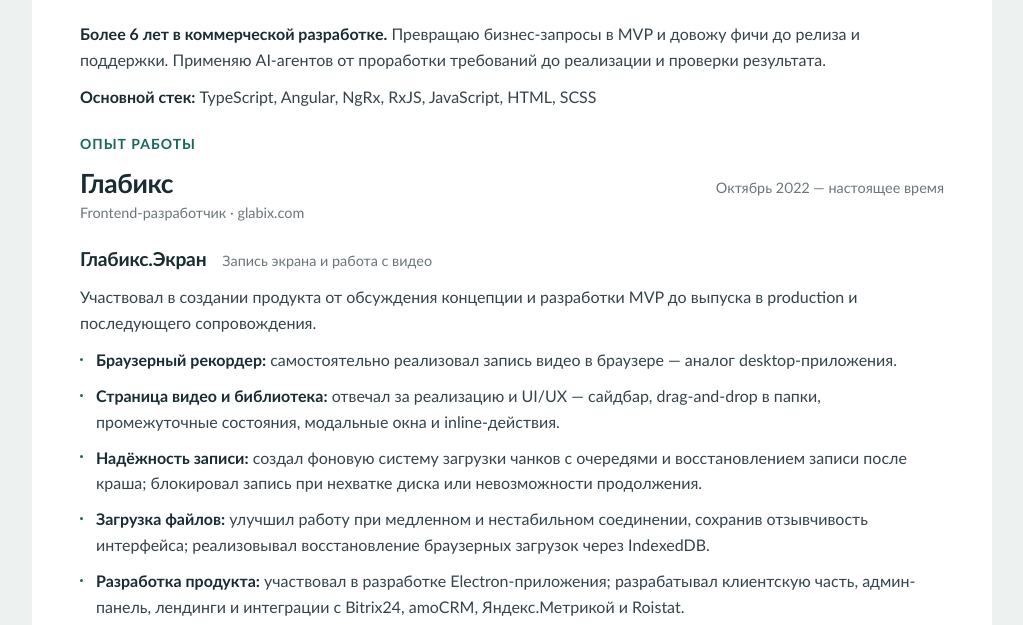
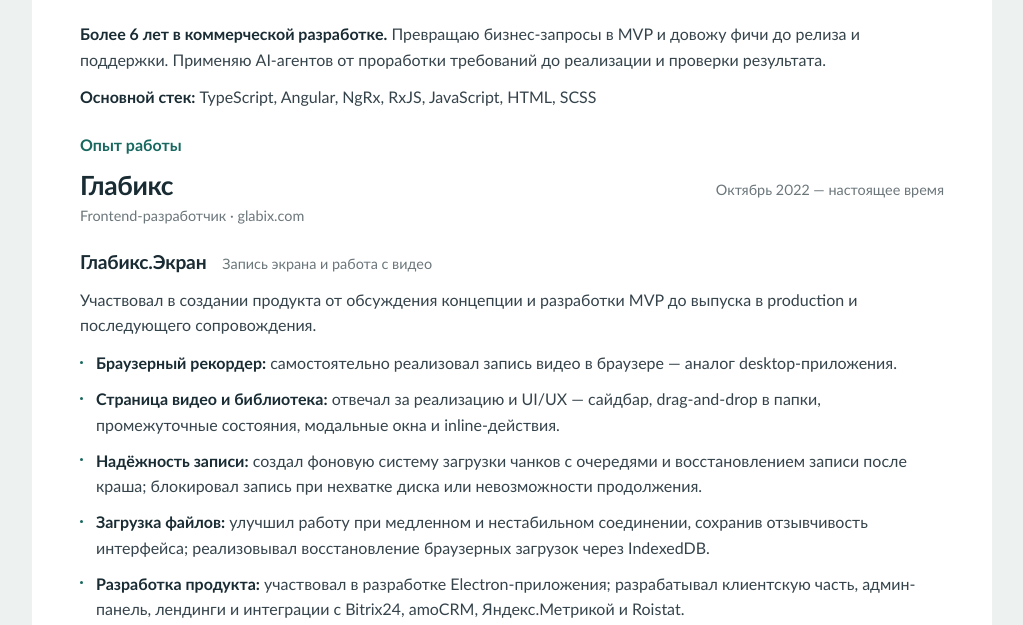
Before and after one commit to danzel123/resume, a plain HTML site: page index.html in a window 1280 px wide. Shown: the part 371-996 px from the top of the page, without its empty margins (128-1151 px from the left). Drawn offline with Linux system fonts and the light colour scheme.

Commit message:
Improve section heading font rendering

```diff
--- a/index.html
+++ b/index.html
@@ -7,15 +7,15 @@
   <meta name="theme-color" content="#17685f">
   <title>Денис Кривошапко — Senior Frontend Developer</title>
   <style>
-    @font-face { font-family: Lato; src: url('assets/lato-1.ttf') format('truetype'); font-weight: 100 599; }
-    @font-face { font-family: Lato; src: url('assets/lato-2.ttf') format('truetype'); font-weight: 600 900; }
+    @font-face { font-family: Lato; src: url('assets/lato-1.ttf') format('truetype'); font-style: normal; font-weight: 400; font-display: swap; }
+    @font-face { font-family: Lato; src: url('assets/lato-2.ttf') format('truetype'); font-style: normal; font-weight: 700; font-display: swap; }
     * { box-sizing: border-box; }
     @page { size: A4; margin: 0; }
     :root { --ink: #192b33; --text: #35434b; --muted: #6b767b; --accent: #17685f; --rule: #dbe3e2; --wash: #f0f6f4; }
     body { margin: 0; color: var(--text); background: #e7ebea; font-family: Lato, sans-serif; font-size: 10.2pt; line-height: 1.34; font-variant-numeric: lining-nums proportional-nums; -webkit-print-color-adjust: exact; print-color-adjust: exact; }
     .page { width: 210mm; height: 297mm; padding: 15mm 17mm 14mm; margin: 9mm auto; background: #fff; position: relative; overflow: hidden; }
     a { color: inherit; text-decoration: none; }
-    strong { color: var(--ink); font-weight: 650; }
+    strong { color: var(--ink); font-weight: 700; }
     p { margin: 0 0 7px; }
     .hero { display: grid; grid-template-columns: 1fr 34mm; gap: 9mm; padding-bottom: 15px; border-bottom: 1px solid var(--rule); }
     .eyebrow { font-size: 7.2pt; text-transform: uppercase; letter-spacing: 1.45px; font-weight: 650; color: var(--accent); margin-bottom: 7px; }
@@ -54,7 +54,7 @@
     .previous li { margin-bottom: 6px; }
     .skills { margin-top: 16px; padding-top: 12px; border-top: 1px solid var(--rule); }
     .skill-row { display: block; margin-bottom: 6px; font-size: 10.2pt; line-height: 1.34; }
-    .skill-row dt { display: inline; color: var(--ink); font-weight: 650; }
+    .skill-row dt { display: inline; color: var(--ink); font-weight: 700; }
     .skill-row dt::after { content: ': '; }
     .skill-row dd { display: inline; margin: 0; color: var(--text); }
     dl { margin: 0; }
@@ -68,7 +68,7 @@
 
     /* Web presentation; the downloadable PDF retains the two-page layout. */
     @media screen {
-      body { font-size: 1rem; line-height: 1.6; background: #edf1f0; }
+      body { font-size: 1rem; line-height: 1.6; background: #edf1f0; font-synthesis: none; }
       .page { width: min(100% - 2rem, 960px); height: auto; min-height: 0; padding: clamp(1.25rem, 4vw, 3rem); margin: 1.5rem auto; overflow: visible; border-radius: 10px; }
       .hero { grid-template-columns: minmax(0,1fr) 128px; gap: 2rem; padding-bottom: 1.5rem; }
       h1 { font-size: clamp(1.9rem, 5vw, 2.75rem); letter-spacing: -.04em; line-height: 1.1; }
@@ -81,7 +81,7 @@
       .contacts a { max-width: 100%; white-space: normal; overflow-wrap: anywhere; min-height: 36px; }
       .contacts a span { min-width: 0; }
       .contact-row { gap: .5rem 1.25rem; }
-      .section-label { font-size: .875rem; line-height: 1.4; letter-spacing: .07em; margin: 1.5rem 0 .75rem; }
+      .section-label { font-size: 1rem; line-height: 1.4; text-transform: none; letter-spacing: normal; margin: 1.5rem 0 .75rem; }
       .job-heading h2 { font-size: 1.65rem; }
       .date, .job-role, .product-heading span, .running-head span, .continuation { font-size: .9rem; }
       .job-heading, .product-heading, .running-head { flex-wrap: wrap; gap: .3rem 1rem; }
```
